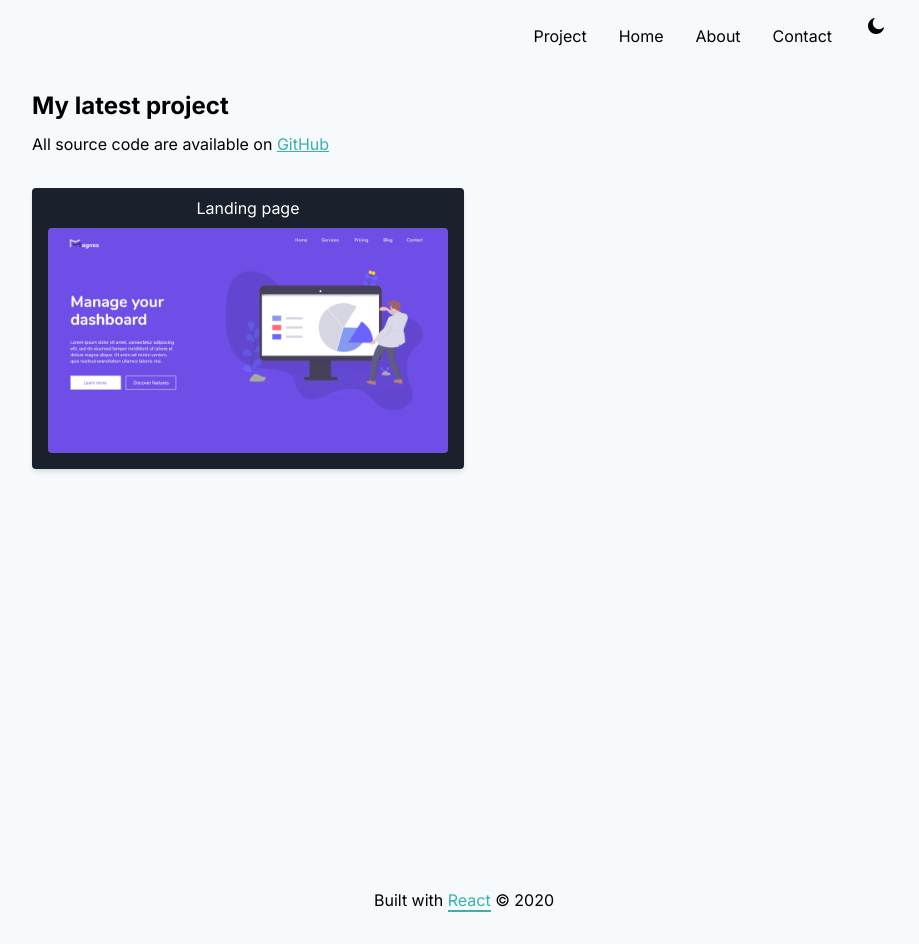
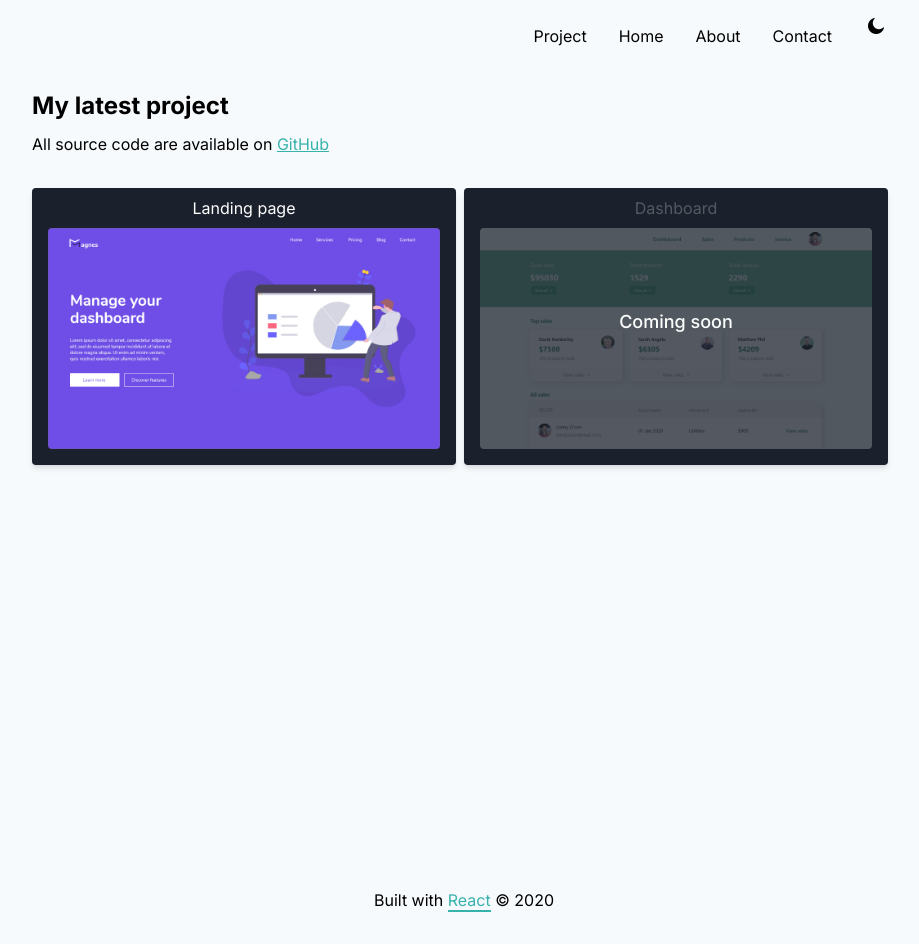
Before and after one commit to anas283/portfolio-site, a React (Create React App) app: page /project in a window 1280 px wide. Shown: the whole page, without its empty margins (176-1095 px from the left). Built offline with nearby package versions, Linux system fonts and the light colour scheme.

Commit message:
add coming soon

```diff
--- a/public/index.html
+++ b/public/index.html
@@ -9,7 +9,7 @@
   <meta name="twiiter:account" content="2895639553">
   <meta name="twitter:site" content="@anas_283">
   <meta name="twitter:title" content="Muhammad Anas">
-  <meta name="twitter:description" content="Hey, I am a Front-End Developer with ideas and passion.">
+  <meta name="twitter:description" content="Hey, I am a Front-end Developer with ideas and passion.">
   <meta name="twitter:image" content="https://i.ibb.co/rZPVvcb/twittercard.png">
   <link href="https://fonts.googleapis.com/css?family=Inter:400,500,600,700&display=swap" rel="stylesheet">
   <meta name="theme-color" content="#000000" />
--- a/src/components/project.js
+++ b/src/components/project.js
@@ -21,30 +21,27 @@ class Project extends Component {
             GitHub
           </a>
         </p>
-        <div className="flex flex-col mt-4 md:justify-start">
+        <div className="flex flex-col mt-4 md:flex-row">
           <div className="bg-gray-900 h-full p-4 mt-4 text-center rounded shadow-md md:w-1/2 md:mr-2">
             <a
               href="https://magnes-page.netlify.app/"
               target="_blank"
               rel="noopener noreferrer"
-              // className="bg-gray-900 h-full p-4 mt-4 text-center rounded shadow-md md:w-1/2 md:mr-2"
             >
               <h5 className="-mt-2 text-white">Landing page</h5>
               <img className="mt-2 rounded" src={LandingPage} alt="" />
             </a>
           </div>
 
-          {/* <div className="bg-gray-900 h-full p-4 mt-4 text-center rounded shadow-md md:w-1/2 md:mr-2">
-            <a
-              href="https://magnes-page.netlify.app/"
-              target="_blank"
-              rel="noopener noreferrer"
-              // className="bg-gray-900 h-full p-4 mt-4 text-center rounded shadow-md md:w-1/2 md:mr-2"
-            >
-              <h5 className="-mt-2 text-white">Dashboard</h5>
-              <img className="mt-2 rounded" src={Dashboard} alt="" />
-            </a>
-          </div> */}
+          <div className="bg-gray-900 h-full p-4 mt-4 text-center rounded shadow-md relative md:w-1/2 md:mr-2">
+            <div className="w-full h-16 mt-16 p-0 mt-0 md:mt-20 -ml-4 absolute">
+              <h1 className="text-white mt-6 text-lg font-medium md:mt-6">
+                Coming soon
+              </h1>
+            </div>
+            <h5 className="-mt-2 text-white opacity-25">Dashboard</h5>
+            <img className="mt-2 rounded opacity-25" src={Dashboard} alt="" />
+          </div>
         </div>
       </div>
     );
```
